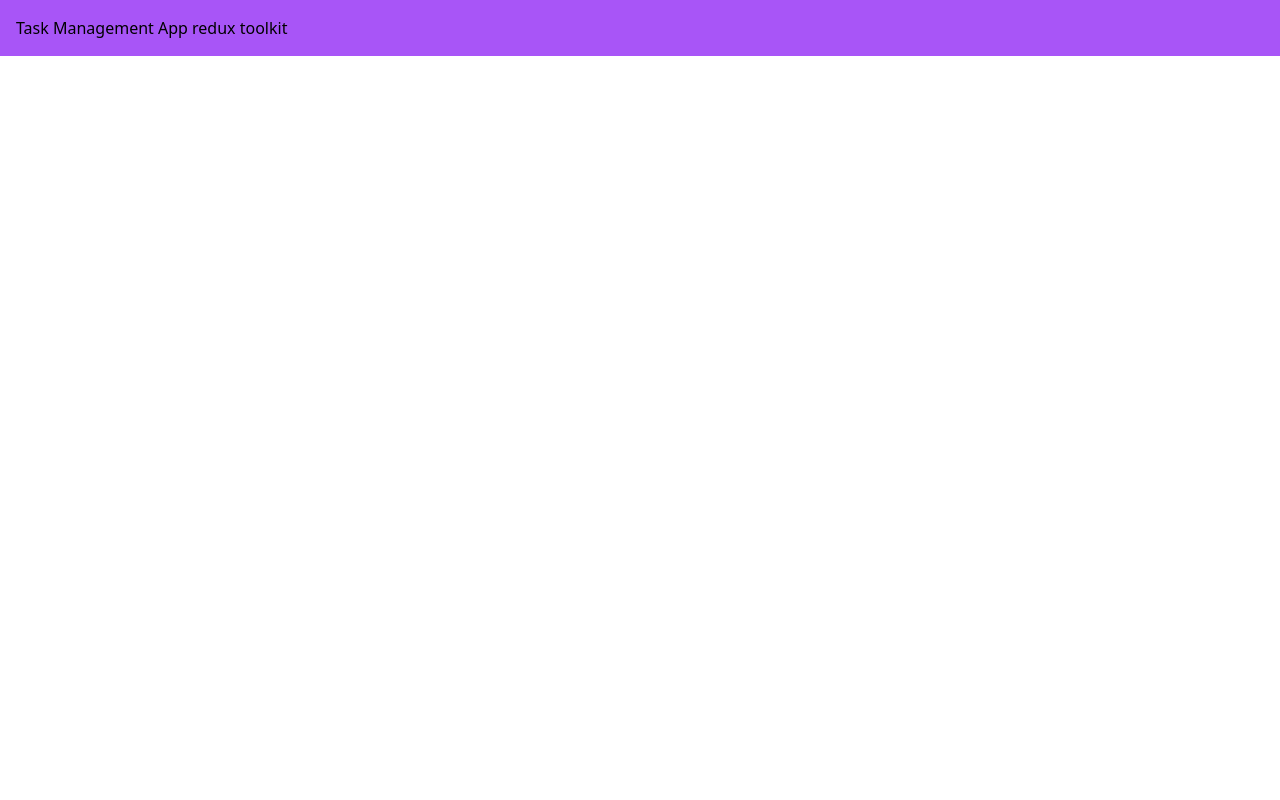
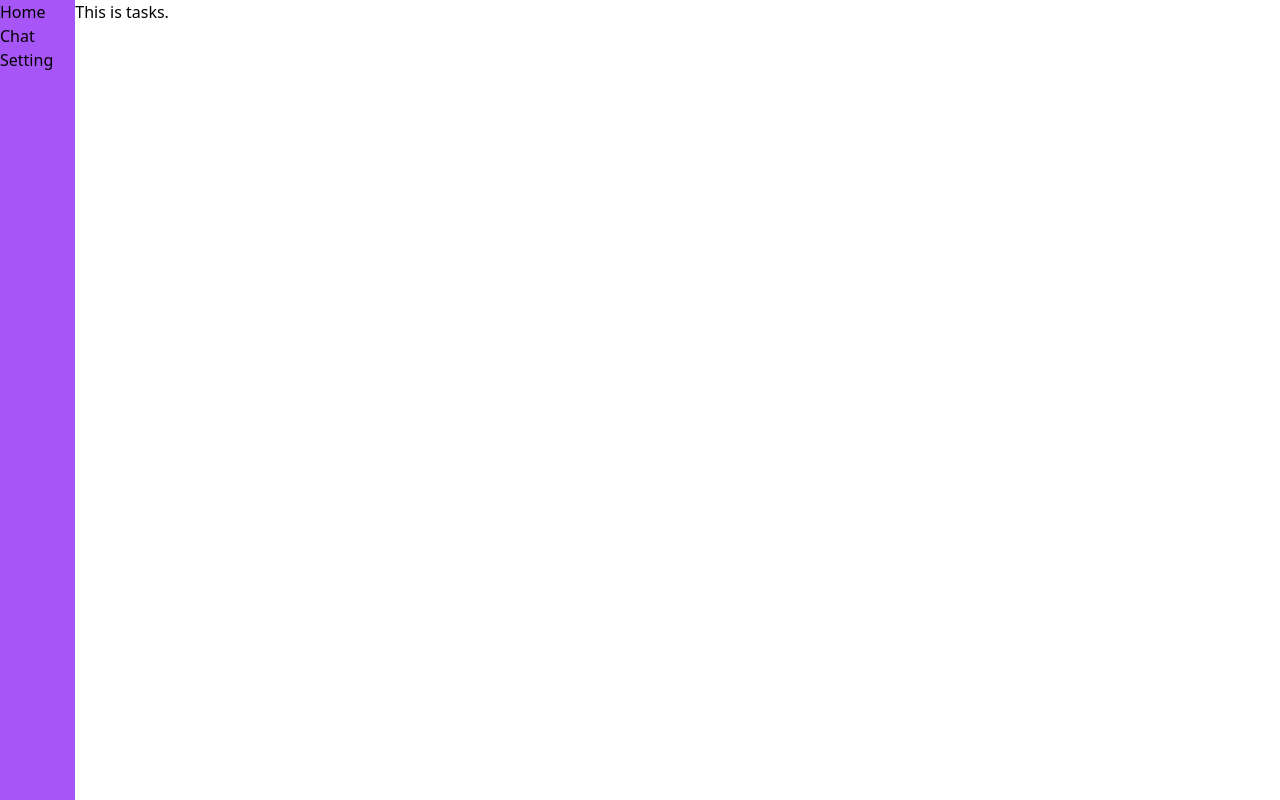
Before and after one commit to emonmahdi/task-management-react-redux, a React (Vite) app: page / in a window 1280 px wide. Built offline with nearby package versions, Linux system fonts and the light colour scheme.

Commit message:
layout create and sidebar setup

```diff
--- a/src/App.jsx
+++ b/src/App.jsx
@@ -1,7 +1,9 @@
+import MainLayout from "./components/layouts/MainLayout";
+
 function App() {
   return (
     <>
-      <h2 className="bg-purple-500 p-4 ">Task Management App redux toolkit</h2>
+      <MainLayout />
     </>
   );
 }
--- /dev/null
+++ b/src/components/layouts/MainLayout.jsx
@@ -0,0 +1,17 @@
+import { Outlet } from "react-router-dom";
+import Sidebar from "./Sidebar";
+
+const MainLayout = () => {
+  return (
+    <div className="flex">
+      <div className="w-[80px]">
+        <Sidebar />
+      </div>
+      <div className="w-full">
+        <Outlet />
+      </div>
+    </div>
+  );
+};
+
+export default MainLayout;
--- /dev/null
+++ b/src/components/layouts/Sidebar.jsx
@@ -0,0 +1,19 @@
+import { Link } from "react-router-dom";
+
+const Sidebar = () => {
+  return (
+    <div className="bg-purple-500 h-screen">
+      <Link to="/">
+        <h3>Home</h3>
+      </Link>
+      <div>
+        <Link to="/chat">Chat</Link>
+      </div>
+      <div>
+        <Link to="/setting">Setting</Link>
+      </div>
+    </div>
+  );
+};
+
+export default Sidebar;
--- /dev/null
+++ b/src/pages/Chat.jsx
@@ -0,0 +1,9 @@
+const Chat = () => {
+  return (
+    <div>
+      <h2>Chat..</h2>
+    </div>
+  );
+};
+
+export default Chat;
--- /dev/null
+++ b/src/pages/Setting.jsx
@@ -0,0 +1,9 @@
+const Setting = () => {
+  return (
+    <div>
+      <h2>This is Setting Page</h2>
+    </div>
+  );
+};
+
+export default Setting;
--- a/src/pages/SignUp.jsx
+++ b/src/pages/SignUp.jsx
@@ -1,7 +1,7 @@
 const SignUp = () => {
   return (
     <div>
-      <h2>Login Page....</h2>
+      <h2>Sign Up Page....</h2>
     </div>
   );
 };
--- /dev/null
+++ b/src/pages/Tasks.jsx
@@ -0,0 +1,9 @@
+const Tasks = () => {
+  return (
+    <div>
+      <h3>This is tasks.</h3>
+    </div>
+  );
+};
+
+export default Tasks;
--- a/src/routes/routes.jsx
+++ b/src/routes/routes.jsx
@@ -1,11 +1,28 @@
 import { createBrowserRouter } from "react-router-dom";
 import App from "../App";
 import SignUp from "../pages/SignUp";
+import Tasks from "../pages/Tasks";
+import Chat from "../pages/Chat";
+import Setting from "../pages/Setting";
 
 export const routes = createBrowserRouter([
   {
     path: "/",
     element: <App />,
+    children: [
+      {
+        index: true,
+        element: <Tasks />,
+      },
+      {
+        path: "/chat",
+        element: <Chat />,
+      },
+      {
+        path: "/setting",
+        element: <Setting />,
+      },
+    ],
   },
   {
     path: "/login",
```
